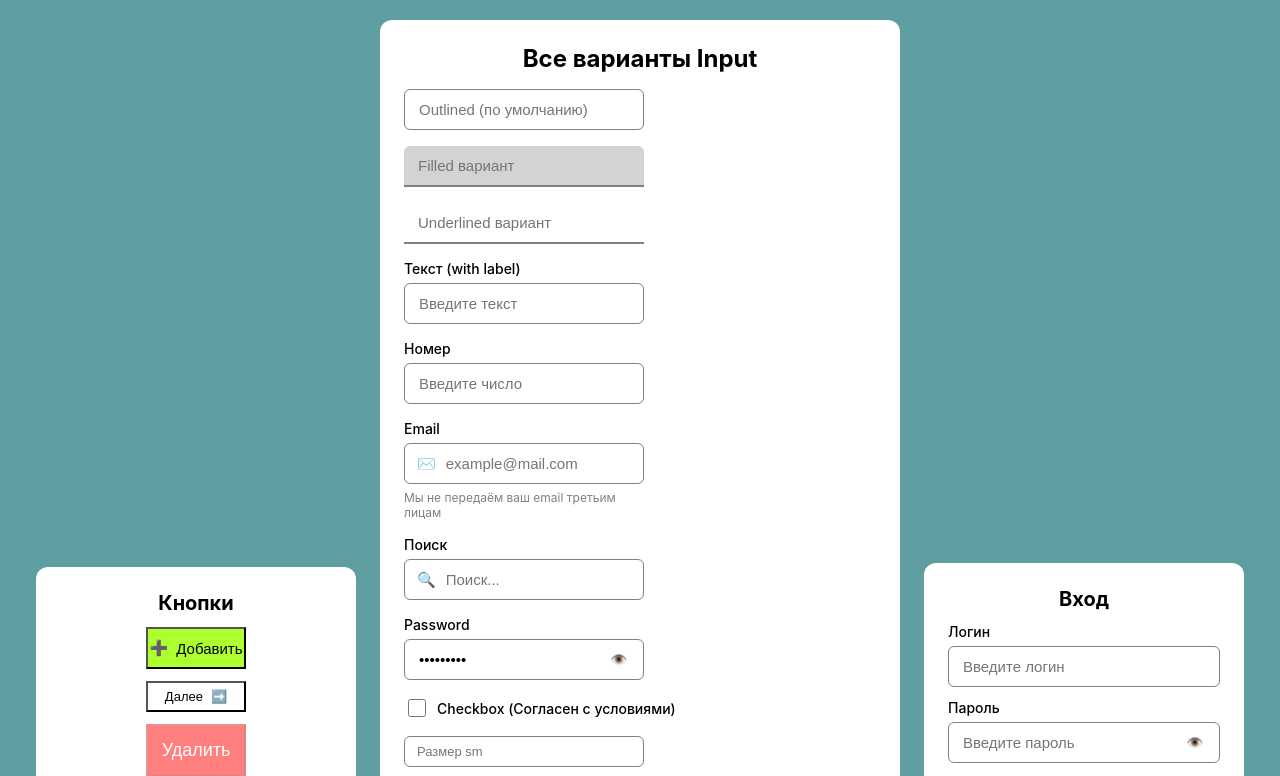
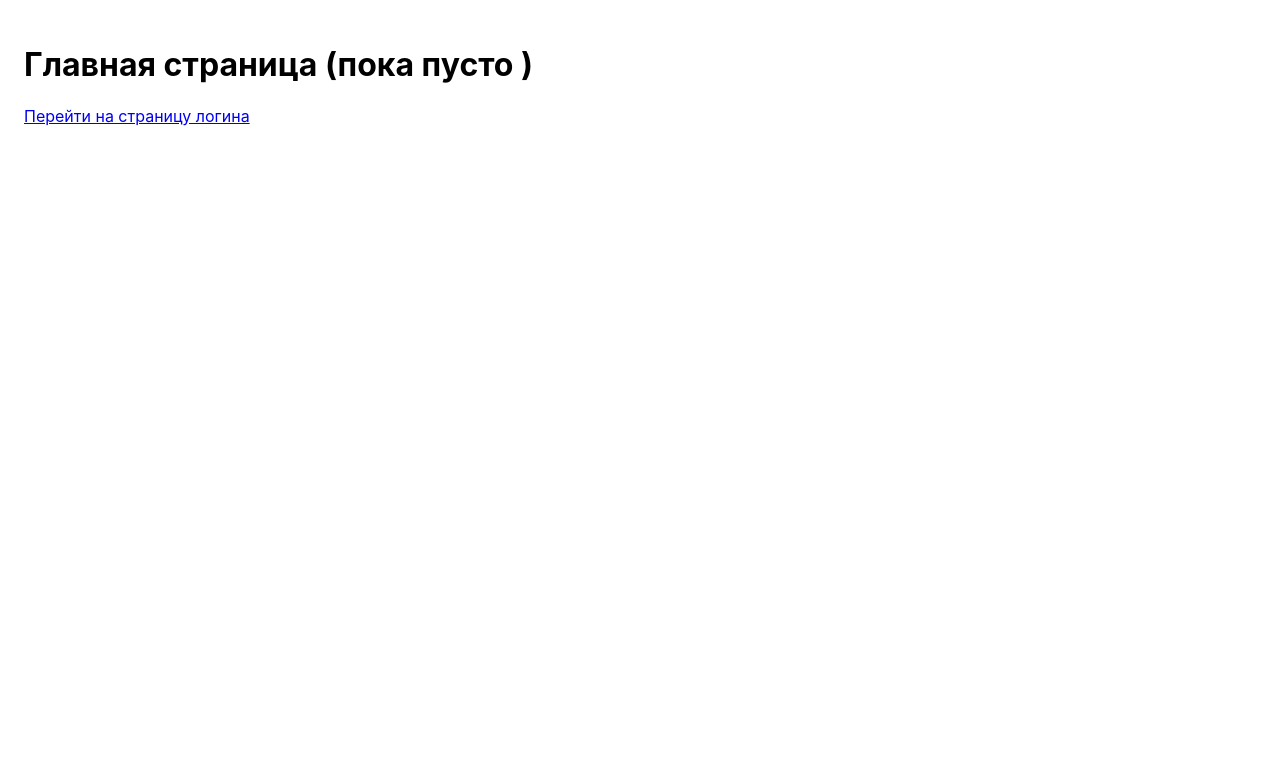
Before and after one commit to zibega/to-do-list, a React (Create React App) app: page / in a window 1280 px wide. Shown: the top 776 px of the page. Built offline with nearby package versions, Linux system fonts and the light colour scheme.

Commit message:
feat: add react-router setup with Home, Login and 404 pages

```diff
--- a/package.json
+++ b/package.json
@@ -14,6 +14,7 @@
     "react": "^19.3.1",
     "react-dom": "^19.3.1",
     "react-hook-form": "^7.92.0",
+    "react-router": "^8.5.2",
     "react-scripts": "5.0.1",
     "typescript": "^4.9.5",
     "web-vitals": "^2.1.4"
--- a/src/App.tsx
+++ b/src/App.tsx
@@ -1,56 +1,16 @@
+import { BrowserRouter, Route, Routes } from 'react-router';
 import './App.css';
-import avatar1 from './assets/Avatar.png';
-import avatar2 from './assets/Avatar1.png';
-import avatar3 from './assets/Avatar2.png';
-import { TaskCard } from './components';
-import { ButtonList, InputList, LoginForm, CreateTask } from './wrappers';
-import { FlagStatus } from './types';
+import { HomePage, LoginPage, NotFoundPage } from './pages';
 
-const taskCardData = [
-  {
-    id: '1',
-    title: 'User Research',
-    description:
-      'Lorem ipsum dolor sit amet, consectetuer adipiscing elit. Aenean commodo ligula eget dolor. Aenean massa. Cum sociis natoque ...',
-    tag: 'Maecenas Lacus',
-    attachmentsCount: 3,
-    status: 'done',
-    date: 'Mar 4',
-    avatars: [avatar1, avatar2, avatar3],
-  },
-  {
-    id: '2',
-    title: 'Design Review',
-    description: 'Карточка без вложений с серой скрепкой',
-    tag: '---',
-    attachmentsCount: 0,
-    status: 'in progress',
-    date: '---',
-    avatars: [avatar2],
-  },
-];
 function App() {
   return (
-    <div className="page">
-      <ButtonList />
-      <InputList />
-      <LoginForm />
-      <CreateTask />
-
-      {taskCardData.map(
-        ({ id, title, description, tag, attachmentsCount, status, date, avatars }) => (
-          <TaskCard
-            title={title}
-            description={description}
-            tag={tag}
-            attachmentsCount={attachmentsCount}
-            status={status as FlagStatus}
-            date={date}
-            avatars={avatars}
-          />
-        ),
-      )}
-    </div>
+    <BrowserRouter>
+      <Routes>
+        <Route path="/" element={<HomePage />} />
+        <Route path="/login" element={<LoginPage />} />
+        <Route path="*" element={<NotFoundPage />} />
+      </Routes>
+    </BrowserRouter>
   );
 }
 
--- /dev/null
+++ b/src/pages/HomePage.tsx
@@ -0,0 +1,10 @@
+import { Link } from 'react-router';
+
+export const HomePage = () => {
+  return (
+    <div style={{ padding: 24 }}>
+      <h1>Главная страница (пока пусто )</h1>
+      <Link to="/login">Перейти на страницу логина</Link>
+    </div>
+  );
+};
--- /dev/null
+++ b/src/pages/LoginPage.tsx
@@ -0,0 +1,9 @@
+import { LoginForm } from '../wrappers';
+
+export const LoginPage = () => {
+  return (
+    <div className="page">
+      <LoginForm />
+    </div>
+  );
+};
--- /dev/null
+++ b/src/pages/NotFoundPage.tsx
@@ -0,0 +1,15 @@
+import { Link } from 'react-router';
+
+export const NotFoundPage = () => {
+  return (
+    <div className="page">
+      <div className="card">
+        <h2 className="card-title">404 — Страница не найдена</h2>
+        <p style={{ margin: 0, textAlign: 'center', color: '#6b7280' }}>
+          Возможно, вы перешли по неверной ссылке или страница была удалена.
+        </p>
+        <Link to="/">Вернуться на главную</Link>
+      </div>
+    </div>
+  );
+};
--- /dev/null
+++ b/src/pages/index.ts
@@ -0,0 +1,3 @@
+export * from './HomePage';
+export * from './LoginPage';
+export * from './NotFoundPage';
--- a/tsconfig.json
+++ b/tsconfig.json
@@ -18,7 +18,11 @@
     "resolveJsonModule": true,
     "isolatedModules": true,
     "noEmit": true,
-    "jsx": "react-jsx"
+    "jsx": "react-jsx",
+    "ignoreDeprecations": "6.0",
+    "paths": {
+      "react-router": ["./node_modules/react-router/dist/production/index.d.ts"]
+    }
   },
   "include": [
     "src"
```
Also changed, not shown: 1 other file (tests, documents, lock files or other folders).
